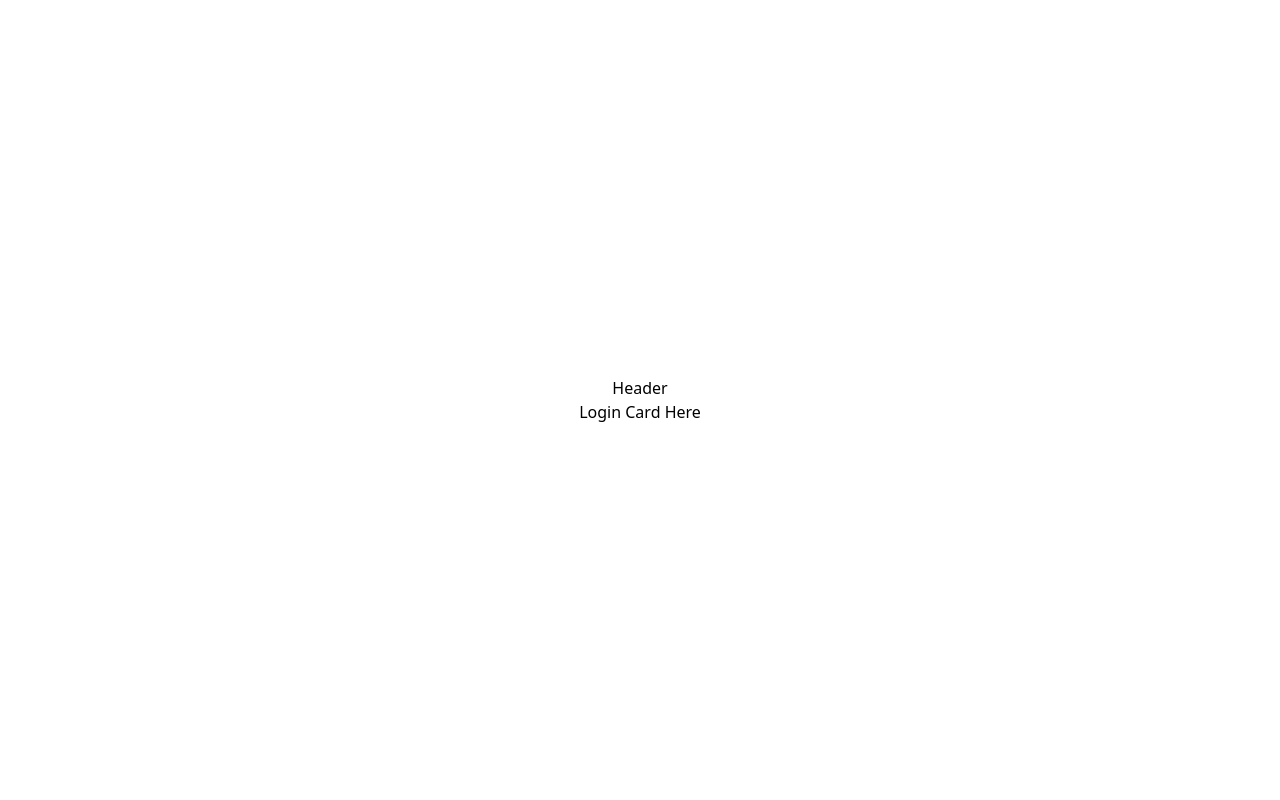
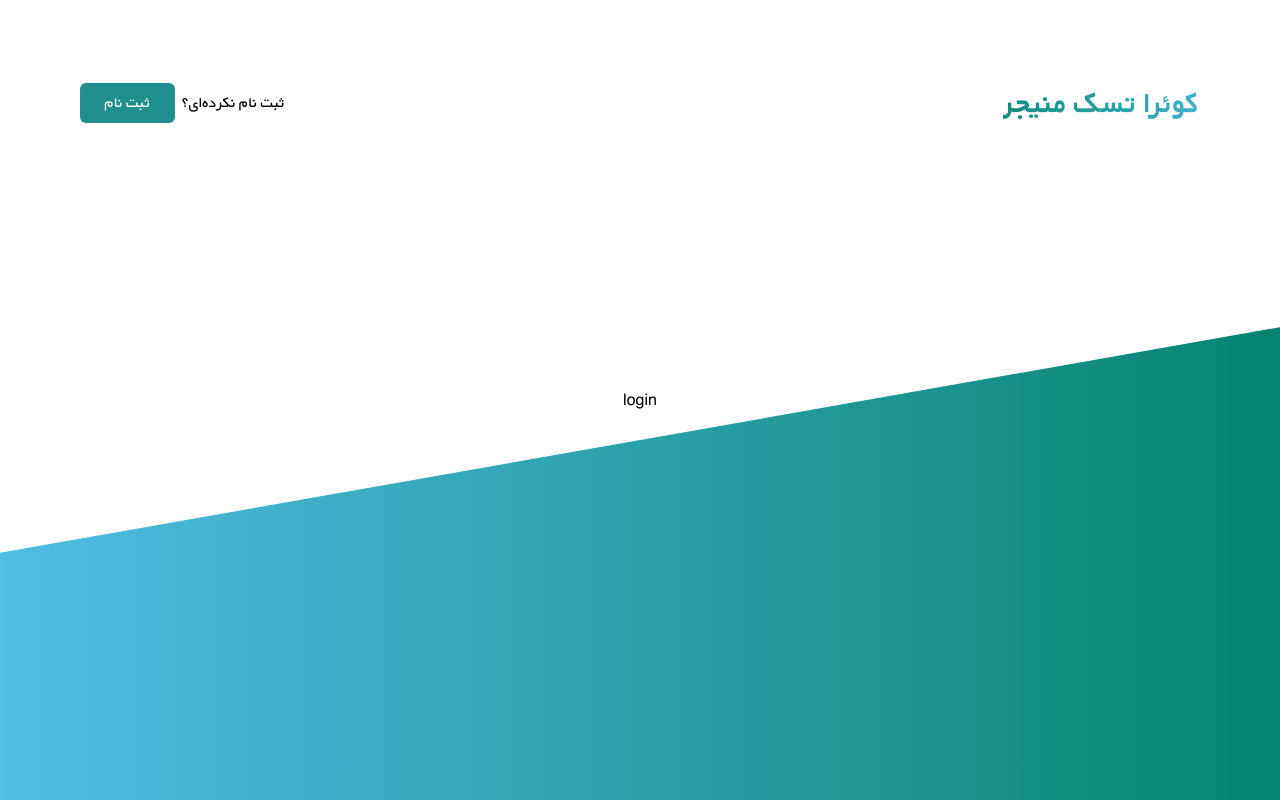
Before and after one commit to HeliaBigdeli/Taskban, a React (Create React App) app: page /login in a window 1280 px wide. Built offline with nearby package versions, Linux system fonts and the light colour scheme.

Commit message:
authentication layout component

```diff
--- a/src/App.css
+++ b/src/App.css
@@ -1,6 +1,26 @@
 @tailwind base;
 @tailwind components;
 @tailwind utilities;
+
+@font-face {
+  font-family: IRANYekan;
+  src: url("../src/assets/fonts/BYekan.ttf");
+}
+
+@font-face {
+  font-family: IRANYekan;
+  src: url("../src/assets/fonts/BYekan-Bold.ttf");
+  font-weight: bold;
+}
+
+:root {
+  --brand-primary: #208D8E;
+  --XL: 40px;
+}
+
+*{
+  font-family: IRANYekan;
+}
 
 .App {
   display: flex;
--- a/src/components/Authentication/Login/index.tsx
+++ b/src/components/Authentication/Login/index.tsx
@@ -3,7 +3,7 @@ import AuthLayout from "../../Layouts/Auth";
 const Login = () => {
     return (
           <AuthLayout>
-                Login Card Here
+                  login
           </AuthLayout>
     );
 }
--- a/src/components/Layouts/Auth/Header/index.tsx
+++ b/src/components/Layouts/Auth/Header/index.tsx
@@ -1,9 +1,18 @@
+import styles from './style.module.css';
 
 const Header = () => {
     return (
-      <div>
-        Header
-      </div>
+      <nav className={styles.navbar}>
+          <div className={styles.navbarItems}>
+            <div className={styles.navbarTitle}>
+              کوئرا تسک منیجر
+            </div>
+            <div className={styles.navbarButtons}>
+              <button className={styles.navbarRegisterBtn}>ثبت نام</button>
+              <span>ثبت نام نکرده‌ای؟</span>
+            </div>
+          </div>
+      </nav>
     );
   }
 
--- /dev/null
+++ b/src/components/Layouts/Auth/Header/style.module.css
@@ -0,0 +1,56 @@
+
+.navbar {
+    position: fixed;
+    width: 100%;
+}
+
+.navbarItems {
+    padding: 80px 80px 0px 80px;
+    display: flex;
+    justify-content: space-between;
+    align-items: center;
+    flex-direction: row-reverse;
+}
+
+.navbarTitle {
+    text-align: right;
+    font-family: IRANYekan;
+    font-size: 32px;
+    font-style: normal;
+    font-weight: 800;
+    line-height: normal;
+    background: linear-gradient(90deg, #118C80 0%, #4AB7D8 120%);
+    background-clip: text;
+    -webkit-background-clip: text;
+    -webkit-text-fill-color: transparent;
+}
+
+.navbarButtons {
+    display: flex;
+    justify-content: flex-end;
+    align-items: center;
+    gap: 7px;
+}
+
+.navbarRegisterBtn {
+    color: #fff;
+    display: flex;
+    width: 95px;
+    height: var(--XL, 40px);
+    padding: 10px;
+    justify-content: center;
+    align-items: center;
+    border-radius: 6px;
+    background: var(--brand-primary, #208D8E);
+}
+
+@media (max-width: 768px) {
+    .navbarItems {
+        padding: 10px;
+        flex-direction: column;
+        gap: 5px;
+    }
+    .navbarTitle {
+        font-size: 22px;
+    }
+}
--- a/src/components/Layouts/Auth/index.tsx
+++ b/src/components/Layouts/Auth/index.tsx
@@ -5,9 +5,10 @@ interface Props extends React.PropsWithChildren{}
 
 const AuthLayout = ({children}: Props) => {
   return (
-      <div className={styles.container}>
+      <div className={styles.background}>
+        <span className={styles.skewBackground}></span>
         <Header/>
-        <div>
+        <div className={styles.container}>
           {children}
         </div>
       </div>
--- a/src/components/Layouts/Auth/style.module.css
+++ b/src/components/Layouts/Auth/style.module.css
@@ -1,7 +1,23 @@
+.background {
+    position: relative;
+    z-index: -1;
+    background-image: linear-gradient(270deg, #06846F 0.35%, #54BEE8 103.4%);
+}
+
+.skewBackground {
+    position: absolute;
+    z-index: -1;
+    top: -45%;
+    width: 100%;
+    height: 100%;
+    transform: skewY(-10deg);
+    background-color: white;
+}
+
 .container {
+    z-index: 1;
     display: flex;
     justify-content: center;
     align-items: center;
     height: 100vh;
-    flex-direction: column;
 }
--- a/src/components/Profile/Account/index.tsx
+++ b/src/components/Profile/Account/index.tsx
@@ -0,0 +1,9 @@
+const Account = () => {
+    return (
+      <div>
+        Account
+      </div>
+    );
+  }
+
+export default Account;
--- a/src/components/Profile/Information/index.tsx
+++ b/src/components/Profile/Information/index.tsx
@@ -0,0 +1,9 @@
+const Information = () => {
+    return (
+      <div>
+        Information
+      </div>
+    );
+  }
+
+export default Information;
--- a/src/components/Profile/Setting/index.tsx
+++ b/src/components/Profile/Setting/index.tsx
@@ -0,0 +1,9 @@
+const Setting = () => {
+    return (
+      <div>
+        Setting
+      </div>
+    );
+  }
+
+export default Setting;
```
Also changed, not shown: src/assets/fonts/BYekan-Bold.ttf (added), src/assets/fonts/BYekan.ttf (added).
